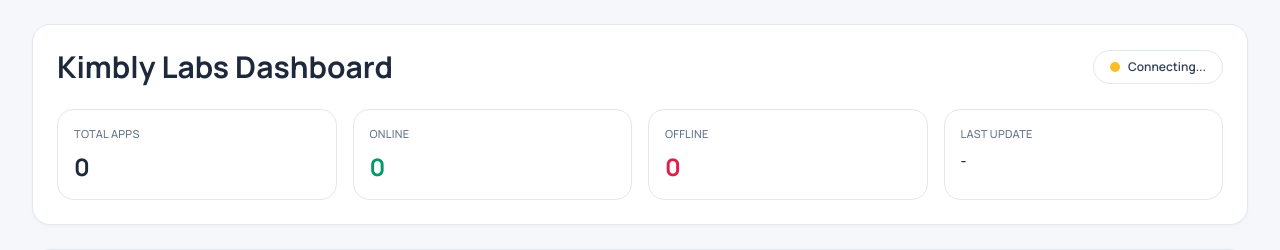
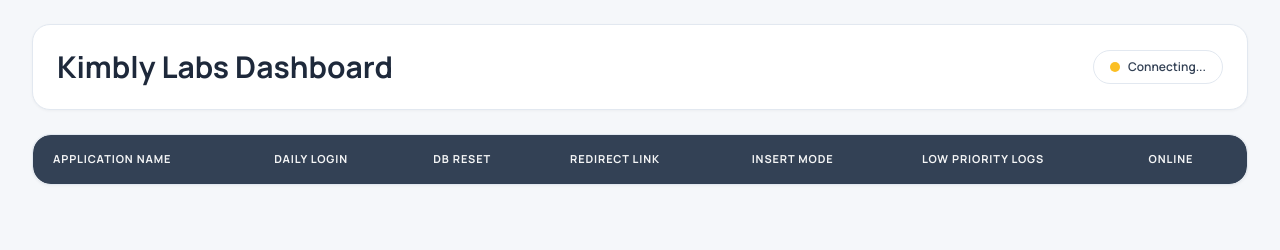
Before and after one commit to kimblylabs/kimbly_dashboard, a Flask app: page / in a window 1280 px wide. Shown: the top 250 px of the page. Run offline with Flask 3, Linux system fonts and the light colour scheme; lists and menus that the app fills with data are empty; parts of the project's set-up code (start-up, migrations or seed data) failed here and were passed over; some libraries are stand-ins or nearby versions.

Commit message:
removed unwanted div from head

```diff
--- a/static/js/dashboard.js
+++ b/static/js/dashboard.js
@@ -2,10 +2,6 @@ const statusEl = document.getElementById("socket-status");
 const socketDot = document.getElementById("socket-dot");
 const tableBodyEl = document.getElementById("table-body");
 
-const statTotalEl = document.getElementById("stat-total");
-const statOnlineEl = document.getElementById("stat-online");
-const statOfflineEl = document.getElementById("stat-offline");
-const statUpdatedEl = document.getElementById("stat-updated");
 
 function setSocketState(text, connected) {
   statusEl.textContent = text;
@@ -35,20 +31,6 @@ function formatDateTime(value) {
   return d.toLocaleString();
 }
 
-function updateStats(applications, generatedAt) {
-  let online = 0;
-  for (const app of applications) {
-    if (app.online) online += 1;
-  }
-
-  const total = applications.length;
-  const offline = total - online;
-
-  statTotalEl.textContent = String(total);
-  statOnlineEl.textContent = String(online);
-  statOfflineEl.textContent = String(offline);
-  statUpdatedEl.textContent = formatDateTime(generatedAt);
-}
 
 function renderTable(applications) {
   tableBodyEl.innerHTML = "";
@@ -124,9 +106,6 @@ function renderTable(applications) {
 
 function applyPayload(payload) {
   const applications = payload?.applications || [];
-  const generatedAt = payload?.meta?.generated_at || null;
-
-  updateStats(applications, generatedAt);
   renderTable(applications);
 }
 
--- a/templates/dashboard.html
+++ b/templates/dashboard.html
@@ -258,60 +258,6 @@
             </span>
           </div>
         </div>
-
-        <div class="mt-6 grid grid-cols-2 gap-4 sm:grid-cols-4">
-          <div class="stat-card px-4 py-4">
-            <p class="text-[11px] uppercase tracking-wide soft-text">
-              Total Apps
-            </p>
-
-            <p
-              id="stat-total"
-              class="mt-2 text-2xl font-bold"
-            >
-              0
-            </p>
-          </div>
-
-          <div class="stat-card px-4 py-4">
-            <p class="text-[11px] uppercase tracking-wide soft-text">
-              Online
-            </p>
-
-            <p
-              id="stat-online"
-              class="mt-2 text-2xl font-bold text-emerald-600"
-            >
-              0
-            </p>
-          </div>
-
-          <div class="stat-card px-4 py-4">
-            <p class="text-[11px] uppercase tracking-wide soft-text">
-              Offline
-            </p>
-
-            <p
-              id="stat-offline"
-              class="mt-2 text-2xl font-bold text-rose-600"
-            >
-              0
-            </p>
-          </div>
-
-          <div class="stat-card px-4 py-4">
-            <p class="text-[11px] uppercase tracking-wide soft-text">
-              Last Update
-            </p>
-
-            <p
-              id="stat-updated"
-              class="mt-2 text-sm font-semibold"
-            >
-              -
-            </p>
-          </div>
-        </div>
       </section>
 
       <section class="table-panel mt-6">
```
